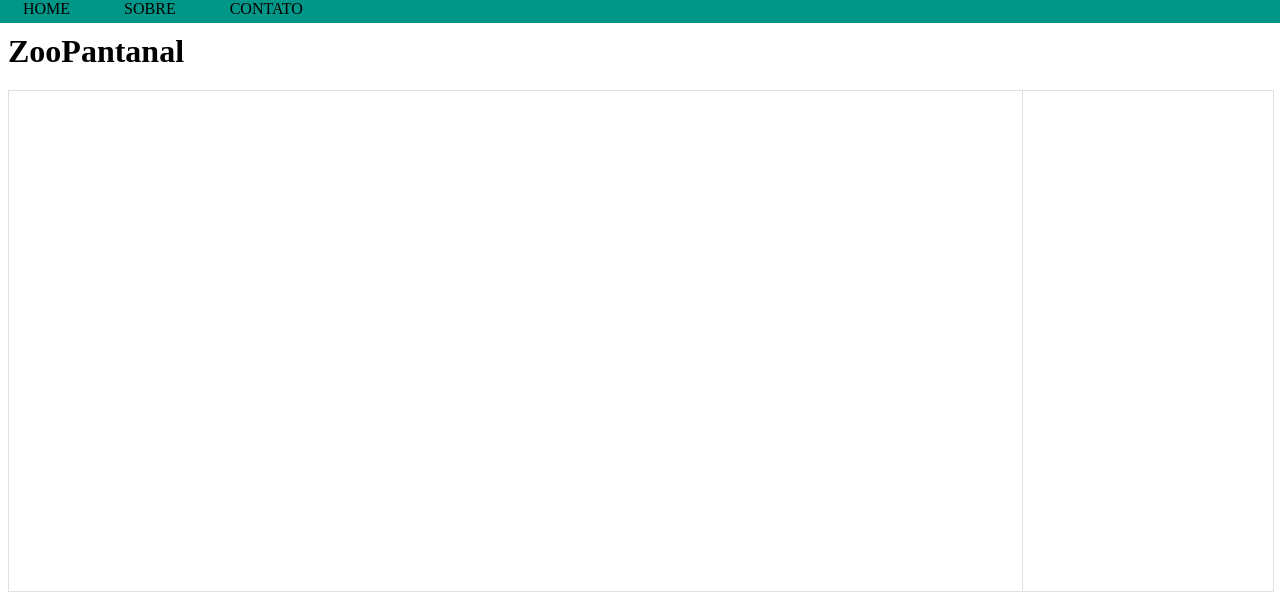
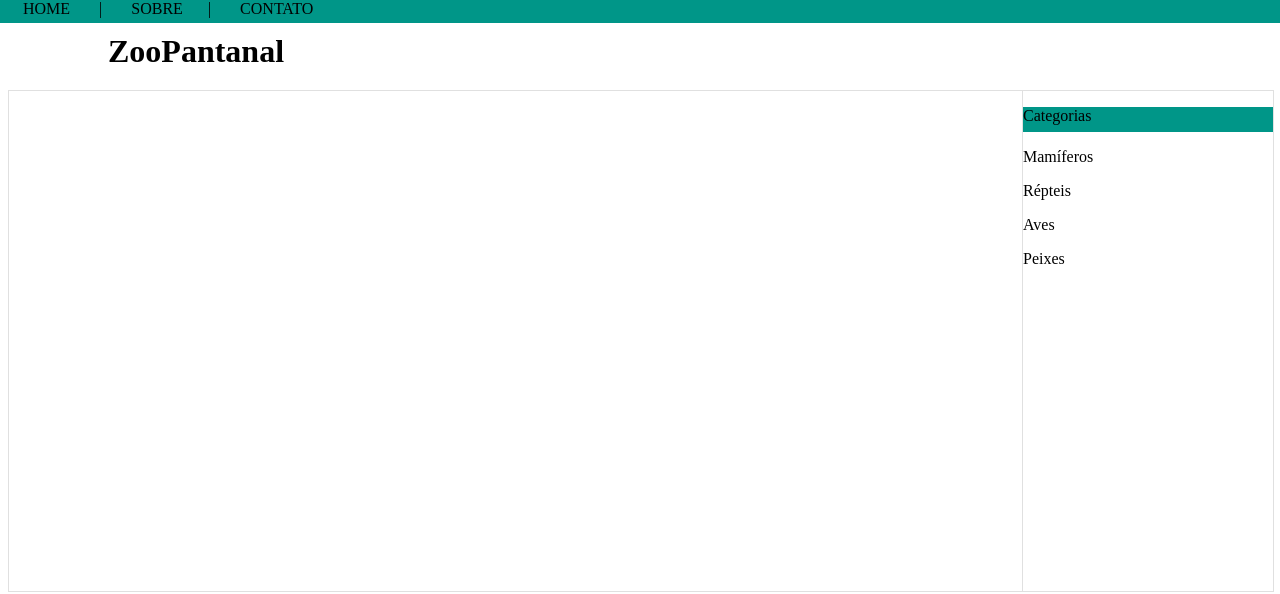
Before and after one commit to omega2kevo/PW2N2, a plain HTML site: page index.html in a window 1280 px wide. Drawn offline with Linux system fonts and the light colour scheme.

Commit message:
corpo definido

```diff
--- a/folhaEstilos.css
+++ b/folhaEstilos.css
@@ -51,4 +51,23 @@ body{
 h1{
     margin-top: 20px;
     margin-bottom: -30px;
+    margin-left: 100px;
 }
+
+#categoria{
+    background: #009688;
+    width: 100%;
+    height: 25px;
+}
+
+
+/*#barraPesquisa{*/
+/*    float: right;*/
+/*    margin-right: 200px;*/
+/*    display: inline-block;*/
+/*}*/
+/**/
+/*#pesquisa {*/
+/*    width: 200px;*/
+/*    height: 45px;*/
+/*}*/
--- a/index.html
+++ b/index.html
@@ -7,14 +7,24 @@
     <body>
        <nav id="menu">
          <ul>
-            <li><a href="#">HOME</a></li>
-            <li><a href="#">SOBRE</a></li>
+            <li><a href="#">HOME</a></li> |
+            <li><a href="#">SOBRE</a></li>|
             <li><a href="#">CONTATO</a></li>
          </ul>
        </nav>
        <h1>ZooPantanal</h1>
+       <!--<div id="barraPesquisa">
+            <input type="text" id=pesquisa" placeholder="Buscar animais...">
+            <img src=imgs/"search3.png" id="btnBusca">
+       </div>-->
        <div id="container">
-            <div id="containerMenu"></div>
+            <div id="containerMenu">
+                <p id="categoria">Categorias</p>
+                <p>Mamíferos</p>
+                <p>Répteis</p>
+                <p>Aves</p>
+                <p>Peixes</p>
+            </div>
        </div>
     </body>
 </hlml>
```
Also changed, not shown: imgs/search3.png (added).
